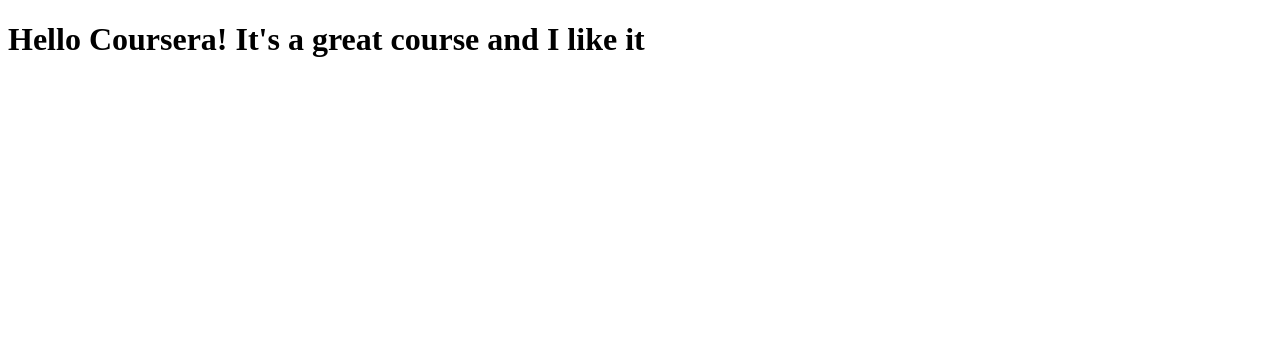
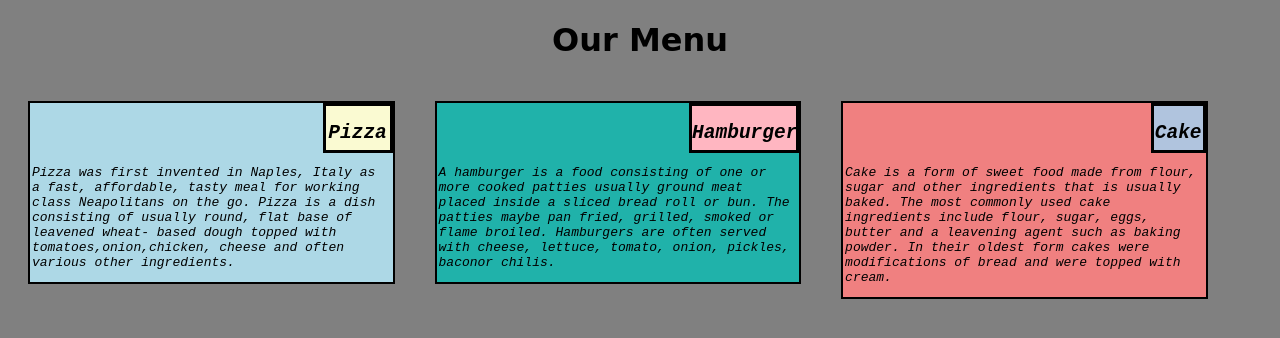
Before and after one commit to SamsonRajS/Coursera_assignments, a plain HTML site: page mod2_solution/index.html in a window 1280 px wide. Drawn offline with Linux system fonts and the light colour scheme; files that its build step writes are made by us from their sources.

Commit message:
My First Coding Assignment.

```diff
--- /dev/null
+++ b/mod2_solution/css/CSS_style.css
@@ -0,0 +1,3 @@
+body{
+	background-color: gray;
+}
--- a/mod2_solution/index.html
+++ b/mod2_solution/index.html
@@ -2,9 +2,184 @@
 <html>
 <head>
 	<meta charset="utf-8">
-	<title>Hello Coursera!</title>
+	<title>Assignment</title>
+	<link rel="stylesheet" href="CSS_style.css">
+	<style>
+
+	*{
+		box-sizing: border-box;
+	}
+
+		h1{
+			text-align: center;
+			font-family: cursive;
+		}
+
+		h2{
+			text-align: center;
+			font-family: cursive
+			margin: 0
+		}
+
+		#box1{
+			background-color: lightblue;
+			border: 2px solid black;
+			width: 400px;
+			height: 200px;
+			padding: 2px 2px 2px 2px;
+			margin: 20px;
+			float: left;
+			font-family: monospace;
+			font-style: italic;
+			position: relative;
+		}
+
+		#box2{
+			background-color: lightseagreen;
+			border: 2px solid black;
+			width: 400px;
+			height: 200px;
+			padding: 2px 2px 2px 2px;
+			margin: 20px;
+			float: left;
+			font-family: monospace;
+			font-style: italic;
+			position: relative;
+		}
+
+		#box3{
+			background-color: lightcoral;
+			border: 2px solid black;
+			width: 400px;
+			height: 200px;
+			padding: 2px 2px 2px 2px;
+			margin: 20px;
+			float: left;
+			font-family: monospace;
+			font-style: italic;
+			position: relative;
+		}
+
+		#smallbox1{
+			width: 70px;
+			height: 50px;
+			border: 3px solid black;
+			background-color: lightgoldenrodyellow;
+			top: 0;
+			right: 0px;
+			position: absolute;
+		}
+		#smallbox2{
+			width: 110px;
+			height: 50px;
+			border: 3px solid black;
+			background-color: lightpink;
+			position: absolute;
+			top: 0px;
+			right: 0px;
+
+		}
+		#smallbox3{
+			width: 55px;
+			height: 50px;
+			border: 3px solid black;
+			background-color: lightsteelblue;
+			position: absolute;
+			top: 0px;
+			right: 0px;
+		}
+
+		#p{
+			margin-top: 60px;
+			margin-bottom: 10px;
+		}
+
+
+
+
+/********** Desktop View **********/
+@media (min-width: 992px){
+	#box1{
+		width: 29%;
+		height: 45%;
+	}
+	#box2{
+		width: 29%;
+		height: 45%;
+	}
+	#box3{
+		width: 29%;
+		height: 45%;
+	}
+
+}
+/********** Tablet View **********/
+@media (min-width: 768px) and (max-width: 991px){
+	#box1{
+		width: 44%;
+	}
+	#box2{
+		width: 44%;
+	}
+	#box3{
+		width: 44%;
+	}
+}
+/********** Mobile View **********/
+@media (max-width: 767px){
+	#box1{
+		width: 100%;
+		height: 60%;
+	}
+	#box2{
+		width: 100%;
+		height: 60%;
+	}
+	#box3{
+		width: 100%;
+		height: 60%;
+	}
+
+}
+
+
+	</style>
 </head>
 <body>
-<h1>Hello Coursera! It's a great course and I like it</h1>
+<h1>Our Menu</h1>
+
+<div id="box1">
+	<div id="smallbox1">
+	<h2>Pizza</h2>
+    </div>
+	<div id="p"> Pizza was first invented in Naples, Italy
+		as a fast, affordable, tasty meal for working
+		class Neapolitans on the go. Pizza is a dish
+		consisting of usually round, flat base of leavened wheat- based dough topped with tomatoes,onion,chicken,
+		cheese and often various other ingredients.
+	</div>
+</div>
+<div id="box2">
+	<div id="smallbox2">
+	<h2>Hamburger</h2>
+    </div>
+    <div id="p">
+		A hamburger is a food consisting of one or
+		more cooked patties usually ground meat placed
+		inside a sliced bread roll or bun. The patties
+		maybe pan fried, grilled, smoked or flame broiled.
+		Hamburgers are often served with cheese, lettuce, tomato, onion, pickles, baconor chilis.
+    </div>
+</div>
+<div id="box3">
+	<div id="smallbox3">
+	<h2>Cake</h2>
+    </div>
+	<div id="p">
+		Cake is a form of sweet food made from flour, sugar and other ingredients that is usually baked.
+		The most commonly used cake ingredients include flour, sugar, eggs, butter and a leavening agent such as baking powder. In their oldest form cakes
+		were modifications of bread and were topped with cream.
+	</div>
+</div>
 </body>
 </html>
```
Also changed, not shown: 1 other file.
